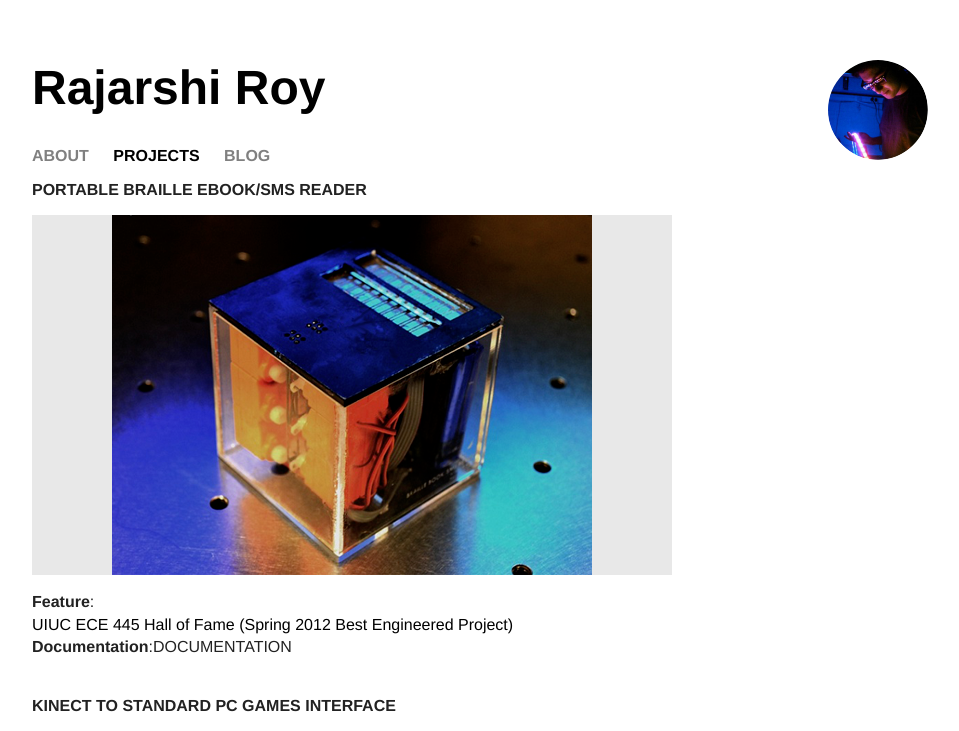
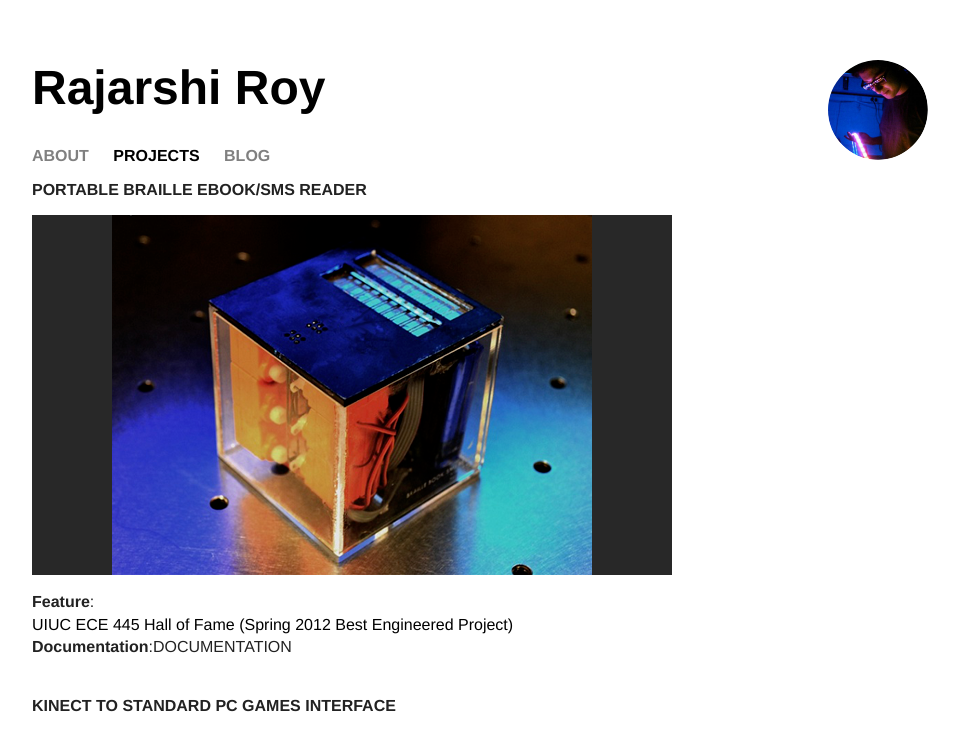
Before and after one commit to rajarshiroy/rajarshiroy.github.io, a Jekyll site: the page built from projects/index.html, in a window 1280 px wide. Shown: the top 731 px of the page, without its empty margins (160-1119 px from the left). Built offline with Jekyll 4.4.1, drawn with Linux system fonts in a browser that asks for light colours; grey boxes are pictures that could not be loaded.

Commit message:
Update index.html

```diff
--- a/projects/index.html
+++ b/projects/index.html
@@ -3,7 +3,7 @@ layout: projects
 title: Projects
 ---
 ### PORTABLE BRAILLE EBOOK/SMS READER ###
-<div style="width:640px;height:360px;background-color:#e8e8e8;"><img src="/projects/content/braille.png" style="height:100%; width:100%; object-fit:contain"></div>
+<div style="width:640px;height:360px;background-color:#282828;"><img src="/projects/content/braille.png" style="height:100%; width:100%; object-fit:contain"></div>
 **Feature**:<br/>
 [UIUC ECE 445 Hall of Fame (Spring 2012 Best Engineered Project)](https://courses.engr.illinois.edu/ece445/hall-of-fame.asp)<br/>
 **Documentation**:DOCUMENTATION<br/>
```
